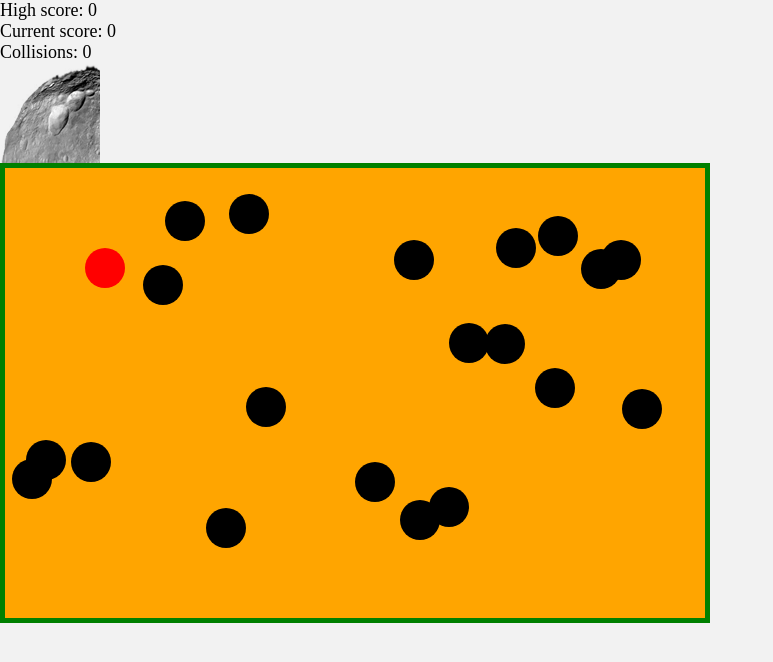
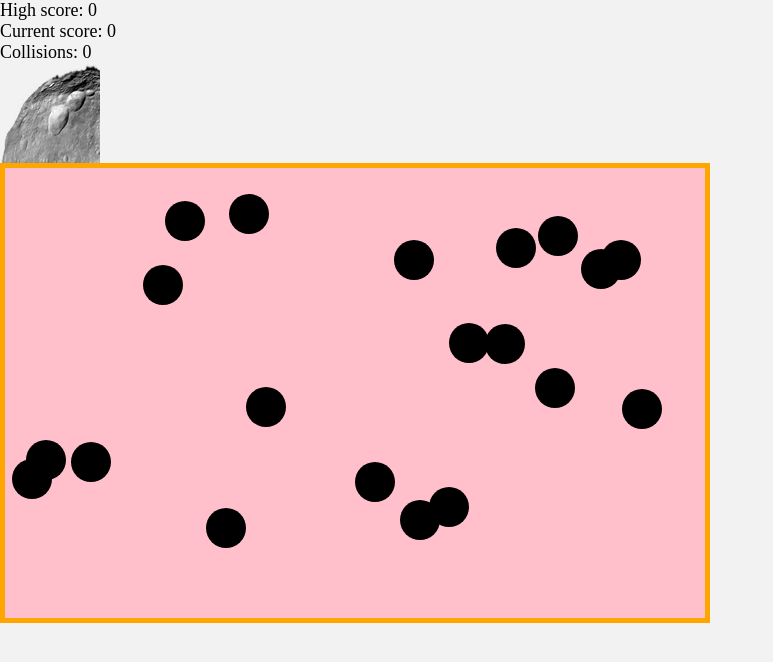
Before and after one commit to BHesseldieck/watchout, a website: page client/index.html in a window 1280 px wide. Shown: the whole page, without its empty margins (0-773 px from the left). Drawn offline with Linux system fonts and the light colour scheme.

Commit message:
Small edits

```diff
--- a/client/styles.css
+++ b/client/styles.css
@@ -10,8 +10,8 @@ body{
 }
 
 .board svg {
-		border: 5px solid green;
-		background-color: orange;
+		border: 5px solid orange;
+		background-color: pink;
 }
 /*this doesn't do anything--why?
 .board circle {
--- a/client/watchout.js
+++ b/client/watchout.js
@@ -25,8 +25,8 @@ d3.select('.board').append('svg:svg')
 //set variables so that we can use them in creating enemies
 var svg = d3.select('svg');
 //+ turns it to number instead of string
-var width = +svg.attr('width');
-var height = +svg.attr('height');
+var width = Number(svg.attr('width'));
+var height = Number(svg.attr('height'));
 var radius = 20;
 
 //create enemiesat random x and y location
@@ -42,22 +42,17 @@ var enemyCircles = d3.range(0, gameOptions.nEnemies).map(function(i) {
 //and set to color white
 //this has to be circle because we are making circle elements
 //with a circle x and circle y and radius?
-svg.selectAll('circleEnemey')
+svg.selectAll('enemyCircle')
 	.data(enemyCircles)
 	.enter().append('circle')
 		.attr('cx', function(d) { return d.x; })
 		.attr('cy', function(d) { return d.y; })
 		.attr('r', radius)
 		.style('fill', 'black');
-		//can set to random color following the tutorial
 
 var player = {id: 99999, x: 100, y: 100};
 //make a player and append to svg container
-svg.append('circle')
-		.attr('cx', player.x)
-		.attr('cy', player.y)
-		.attr('r', radius)
-		.style('fill', 'red')
+svg.selectAll('enemyCirle')
 		.call(d3.drag()
 			.on('start', dragStarted)
 			.on('drag', dragged)
```
